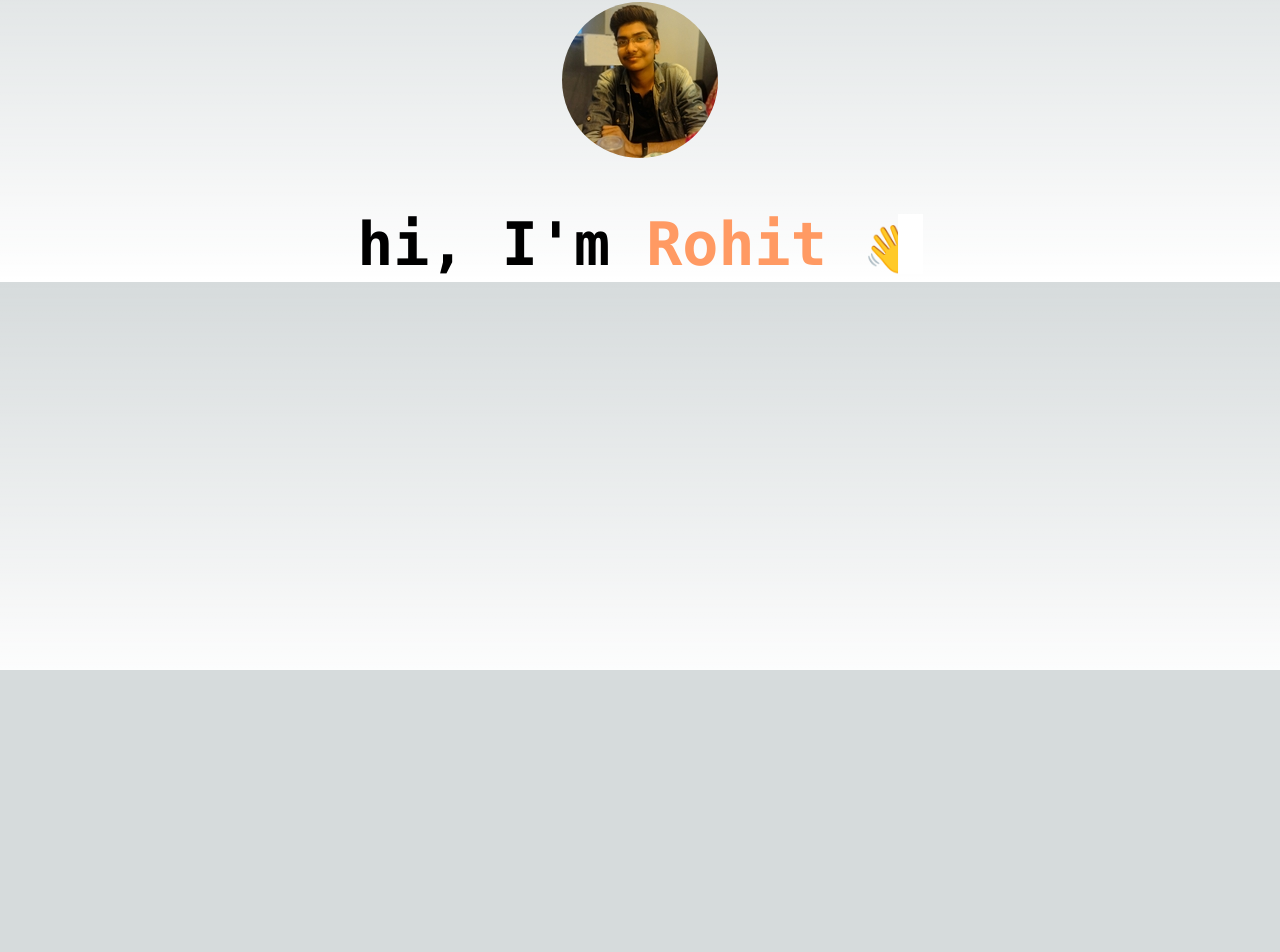
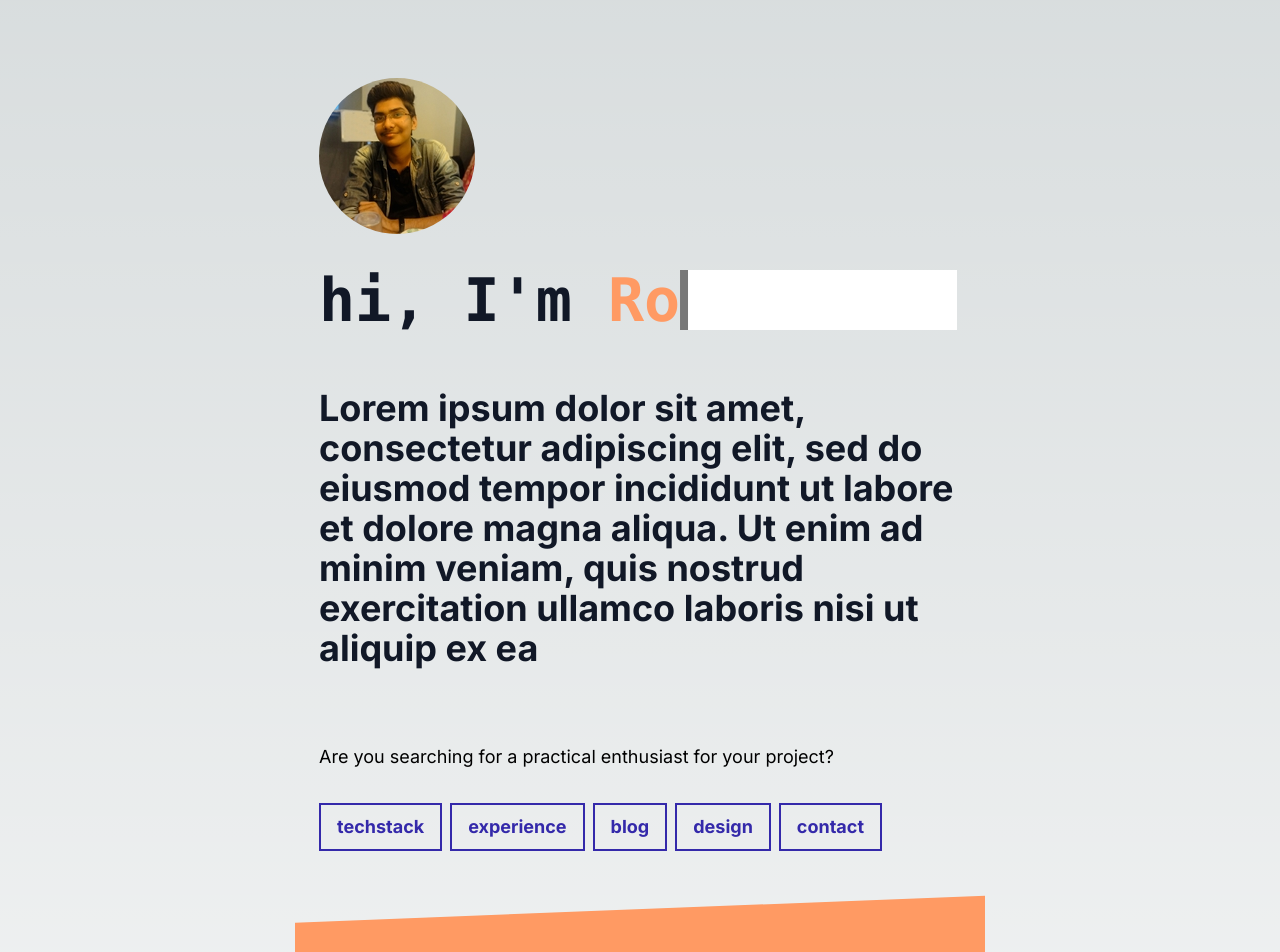
Before and after one commit to TheRohit/portfolio-2, a Next.js app: page / in a window 1280 px wide. Shown: the part 130-1082 px from the top of the page. Before the commit the page ends 800 px from the top, so only its background shows below. Built offline with nearby package versions, Linux system fonts and the light colour scheme.

Commit message:
add skills

```diff
--- a/src/app/globals.css
+++ b/src/app/globals.css
@@ -25,3 +25,86 @@ body {
     )
     rgb(var(--background-start-rgb));
 }
+
+  /* Remove Safari input shadow on mobile */
+  input[type='text'],
+  input[type='email'] {
+    -webkit-appearance: none;
+    -moz-appearance: none;
+    appearance: none;
+  }
+
+  h1 {
+    @apply mt-0 text-3xl font-extrabold text-gray-900 md:text-5xl dark:text-gray-100 xl:text-7xl 2xl:leading-none 2xl:text-7xl;
+    margin-bottom: 0.875em;
+  }
+
+  h2 {
+    @apply text-3xl font-bold text-gray-900 dark:text-brand-tint xl:text-4xl 2xl:text-7xl 2xl:leading-none;
+    margin-top: 1.6em;
+    margin-bottom: 0.75em;
+  }
+
+  h3,
+  h4 {
+    @apply my-2 font-semibold;
+    margin-top: 1.55em;
+    margin-bottom: 0.6em;
+  }
+
+  h3 {
+    @apply text-lg md:text-xl 2xl:text-4xl 2xl:leading-tight;
+  }
+
+  h4 {
+    @apply leading-5 md:leading-normal;
+  }
+
+  :is(h2, h3, h4) {
+    scroll-margin-top: 3rem;
+  }
+
+  p {
+    @apply my-4 md:my-5 2xl:my-8 max-w-prose;
+  }
+
+  :is(h2, h3, h4) + * {
+    @apply mt-0;
+  }
+
+  a {
+    @apply relative font-bold no-underline text-brand hover:text-brand dark:text-brand-accent;
+  }
+
+  a::after {
+    @apply absolute left-0 w-full h-1 transition-transform duration-500 origin-right scale-x-0 bg-current -bottom-2;
+    content: '';
+  }
+
+  :is(a:hover, a:focus)::after {
+    @apply origin-left scale-x-100;
+  }
+
+@layer components{
+  .hSection {
+    @apply relative w-full px-4 mx-auto overflow-hidden;
+    content-visibility: auto;
+    contain-intrinsic-size: 1px 1000px;
+  }
+
+  @screen md {
+    .hSection {
+      @apply max-w-3xl px-6;
+    }
+  }
+
+  @screen 2xl {
+    .hSection {
+      @apply max-w-6xl;
+    }
+  }
+  .cta {
+    @apply px-4 py-2 mb-2 border-2 border-current text-brand dark:text-brand-accent hover:text-brand dark:hover:text-brand-accent;
+  }
+
+}
--- a/src/app/page.tsx
+++ b/src/app/page.tsx
@@ -1,12 +1,24 @@
-import Avatar from '@/components/Avatar'
-import Name from '@/components/ui/Name'
-import Image from 'next/image'
+import Avatar from "@/components/Avatar";
+import Details from "@/components/Details";
+import Name from "@/components/Name";
+import SectionDivider from "@/components/SectionDivider";
+import TechStack from "@/components/TechStack";
+
 
 export default function Home() {
   return (
-    <div className='flex flex-col justify-center items-center mt-5 gap-5 '>
-      <Avatar/>
-      <Name/>
-    </div>
-  )
+    <main className="mx-auto w-full max-w-prose pb-32 pt-8 xl:px-6 xl:text-lg 2xl:max-w-6xl 2xl:text-xl ">
+      <section className="hSection flex min-h-screen flex-col justify-center px-6 py-16 text-left">
+        <div>
+          <Avatar />
+          <Name />
+          <Details />
+        </div>
+        <SectionDivider color="text-brand-accent"/>
+      </section>
+      <section id="section-tech" className="hSection bg-brand-accent pb-24 pt-12 font-bold text-gray-800">
+      <TechStack/>
+      </section>
+    </main>
+  );
 }
--- /dev/null
+++ b/src/components/Details.tsx
@@ -0,0 +1,42 @@
+import Link from "next/link";
+import { FC } from "react";
+
+interface DetailsProps {}
+
+const Details: FC<DetailsProps> = ({}) => {
+  return (
+    <div>
+      <h2>
+        Lorem ipsum dolor sit amet, consectetur adipiscing elit, sed do eiusmod
+        tempor incididunt ut labore et dolore magna aliqua. Ut enim ad minim
+        veniam, quis nostrud exercitation ullamco laboris nisi ut aliquip ex ea
+
+      </h2>
+      <br></br>
+      <p className="md:text-lg 2xl:text-2xl">
+        Are you searching for a practical enthusiast for your{" "}
+        <span className="highlight">project</span>?
+      </p>
+
+      <div className="mt-8 flex flex-row flex-wrap gap-x-2">
+        <Link className="cta" href="#section-tech">
+          techstack
+        </Link>
+        <Link className="cta" href="#section-experience">
+          experience
+        </Link>
+        <Link className="cta" href="#section-blog">
+          blog
+        </Link>
+        <Link className="cta" href="#section-design">
+          design
+        </Link>
+        <Link className="cta" href="#section-contact">
+          contact
+        </Link>
+      </div>
+    </div>
+  );
+};
+
+export default Details;
--- /dev/null
+++ b/src/components/SectionDivider.tsx
@@ -0,0 +1,28 @@
+import { FC } from 'react'
+
+interface SectionDividerProps {
+  color:string
+}
+
+
+
+
+const SectionDivider: FC<SectionDividerProps> = ({color}) => {
+  return <div className="pointer-events-none absolute bottom-0 left-0 right-0 top-auto h-[80px] w-full overflow-hidden">
+  <svg
+    aria-hidden="true"
+    focusable="false"
+    className="absolute bottom-0 overflow-hidden"
+    xmlns="http://www.w3.org/2000/svg"
+    preserveAspectRatio="none"
+    version="1.1"
+    viewBox="0 0 2560 110"
+    x="0"
+    y="0"
+  >
+    <polygon className={`fill-current ${color}`} transform="translate(0 10)" points="2560 0 2560 110 0 110 0 100"></polygon>
+  </svg>
+</div>
+}
+
+export default SectionDivider
--- /dev/null
+++ b/src/components/Tags.tsx
@@ -0,0 +1,26 @@
+import { FC } from 'react'
+
+interface TagsProps {
+  size?:string
+  tags?:string[] | undefined
+  className?:string
+}
+
+const Tags: FC<TagsProps> = ({size,tags,className}) => {
+  return <div className={`pb-2 flex flex-row flex-wrap gap-2`}>
+  {
+    //@ts-ignore
+    tags.map((s: string) => (
+      <span
+        className={`whitespace-nowrap px-4 py-2 font-semibold ${className} ${
+          size === 'lg' ? 'rounded-2xl text-xs' : 'rounded text-sm'
+        }`}
+      >
+        {s}
+      </span>
+    ))
+  }
+</div>
+}
+
+export default Tags
--- /dev/null
+++ b/src/components/TechStack.tsx
@@ -0,0 +1,43 @@
+import { FC } from "react";
+import Tags from "./Tags";
+
+interface TechStackProps {}
+
+const TechStack: FC<TechStackProps> = ({}) => {
+  return (
+    <div>
+      <h2 className="text-gray-900 dark:text-gray-900">./about/tech</h2>
+      <p>
+        I am an Engineer with a deep passion for the worlds of Full Stack and
+        deployment. Keep scrolling if you wanna know why, how and what I work
+        on!
+      </p>
+      <h3>What is my tech stack?</h3>
+      <span className="amblock font-bold">Languages</span>
+
+      <Tags
+        tags={["JavaScript", "TypeScript", "Java", "C++" ,"SQL"]}
+        className="bg-gray-800 text-brand-accent"
+      />
+
+      <span className="block font-bold">Frameworks</span>
+      <Tags
+        tags={["NextJS 🇳", "React ⚛️", "Tailwind CSS 🍃", "Express"]}
+        className="bg-gray-800 text-brand-accent"
+      />
+    <span className="block font-bold">Tools</span>
+      <Tags
+        tags={[ 'NodeJS 🟩', 'Prisma', 'Docker 🐳', 'Jenkins 🎩']}
+        className="bg-gray-800 text-brand-accent"
+      />
+      <span className="block font-bold">Platforms</span>
+      <Tags
+        tags={['GitHub 🐙', 'AWS','Google Cloud','Vercel']}
+        className="bg-gray-800 text-brand-accent"
+      />
+
+    </div>
+  );
+};
+
+export default TechStack;
--- a/tailwind.config.js
+++ b/tailwind.config.js
@@ -6,6 +6,11 @@ module.exports = {
     './src/app/**/*.{js,ts,jsx,tsx,mdx}',
   ],
   theme: {
+    screens: {
+      md: '768px',
+      xl: '1280px',
+      '2xl': '2560px',
+    },
     extend: {
       backgroundImage: {
         'gradient-radial': 'radial-gradient(var(--tw-gradient-stops))',
```
Also changed, not shown: src/components/Name.tsx (renamed from src/components/ui/Name.tsx).
